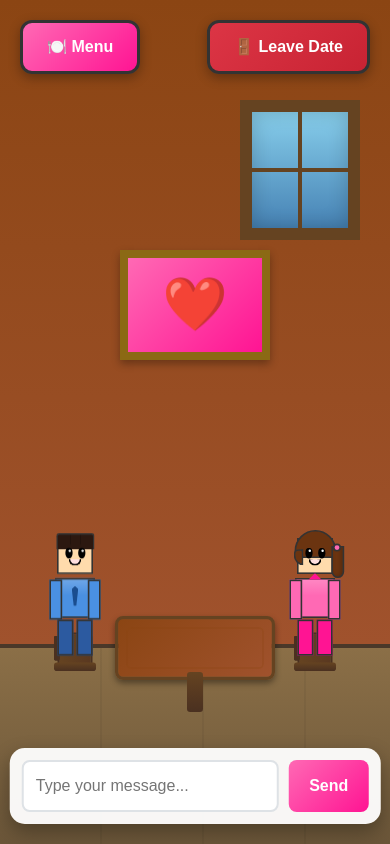
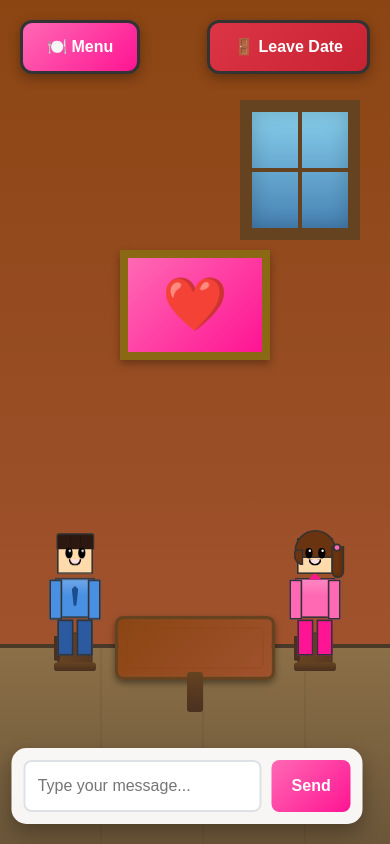
Before and after one commit to alecxander567/Simple-Dating-App-XD, a website: page public/chatroom.html in a window 390 px wide. Drawn offline with nearby package versions, Linux system fonts and the light colour scheme; no server answers.

Commit message:
Fixed send button moved a bit to the left

```diff
--- a/public/chat-room.css
+++ b/public/chat-room.css
@@ -593,8 +593,11 @@ body {
 }
 
 @media (max-width: 768px) {
-  .chat-input-container {
-    width: 95%;
+  @media (max-width: 768px) {
+    .chat-input-container {
+      left: 48%;
+      transform: translateX(-50%);
+    }
   }
 
   .chat-input-group {
```
